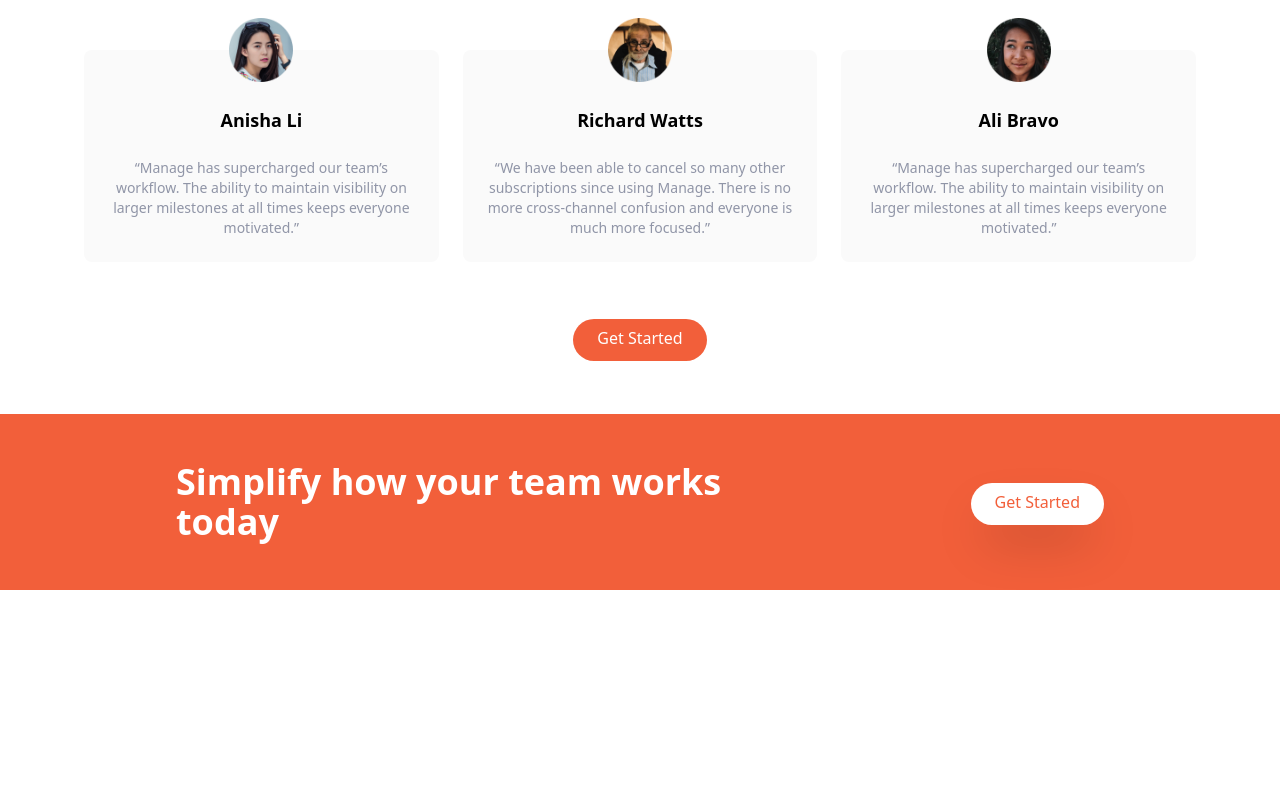
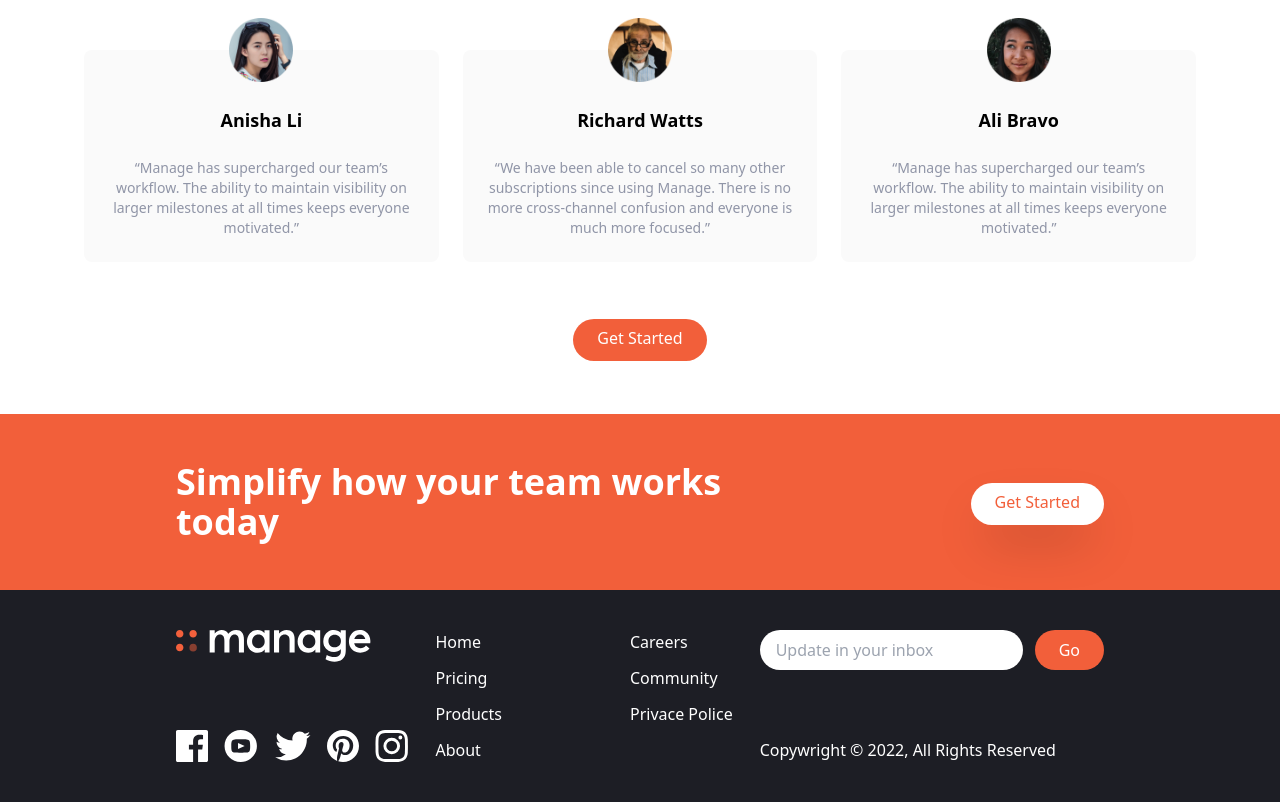
Before and after one commit to EACUAMBA/tailwind_crash_course_by_traversy_media, a website: page index.html in a window 1280 px wide. Shown: the part 1358-2160 px from the top of the page. Before the commit the page ends 1948 px from the top, so only its background shows below. Drawn offline with Linux system fonts and the light colour scheme.

Commit message:
Adicionei o footer.

```diff
--- a/index.html
+++ b/index.html
@@ -32,9 +32,13 @@
         <a href="#" class="hover:text-darkGrayishBlue">Careers</a>
         <a href="#" class="hover:text-darkGrayishBlue">Community</a>
       </div>
+
+      <!-- Button -->
       <a href="#"
         class="hidden p-3 px-6 pt-2 text-white bg-brightRed rounded-full baseline hover:bg-brightRedLight md:block">Get
         Started</a>
+
+
     </div>
   </nav>
 
@@ -222,12 +226,78 @@
       </h2>
       <!-- Button -->
       <div>
-        <a href="#"
-        class="p-3 px-6 pt-2 text-brightRed bg-white rounded-full baseline shadow-2xl hover:bg-gray-900">Get
-        Started</a>
+        <a href="#" class="p-3 px-6 pt-2 text-brightRed bg-white rounded-full baseline shadow-2xl hover:bg-gray-900">Get
+          Started</a>
       </div>
     </div>
   </section>
+
+  <!-- Footer -->
+  <footer class="bg-veryDarkBlue">
+    <div class="container flex flex-col-reverse justify-between px-6 py-10 mx-auto space-y-8 md:flex-row md:space-y-0">
+      <div
+        class="flex flex-col-reverse items-center justify-between space-y-12 md:flex-col md:space-y-0 md:items-start">
+        <div class="mx-auto my-4 text-white text-center text-center md:hidden">
+          Copywright &copy; 2022, All Rights Reserved
+        </div>
+        <div>
+          <img src="./img/logo-white.svg" alt="Logo white" class="h-8">
+        </div>
+
+        <!-- Social links container -->
+        <div class="flex justify-center space-x-4">
+          <!-- Link 1 -->
+          <a href="#">
+            <img src="./img/icon-facebook.svg" alt="Facebook icon" class="h-8" />
+          </a>
+          <!-- Link 2 -->
+          <a href="#">
+            <img src="./img/icon-youtube.svg" alt="Facebook icon" class="h-8" />
+          </a> <!-- Link 3 -->
+          <a href="#">
+            <img src="./img/icon-twitter.svg" alt="Facebook icon" class="h-8" />
+          </a>
+          <!-- Link 4 -->
+          <a href="#">
+            <img src="./img/icon-pinterest.svg" alt="Facebook icon" class="h-8" />
+          </a>
+          <!-- Link 5 -->
+          <a href="#">
+            <img src="./img/icon-instagram.svg" alt="Facebook icon" class="h-8" />
+          </a>
+        </div>
+      </div>
+      <!-- List Container -->
+      <div class="flex justify-around space-x-32">
+        <div class="flex flex-col space-y-3 text-white">
+          <a href="#" class="hover:text-brightRed">Home</a>
+          <a href="#" class="hover:text-brightRed">Pricing</a>
+          <a href="#" class="hover:text-brightRed">Products</a>
+          <a href="#" class="hover:text-brightRed">About</a>
+        </div>
+        <div class="flex flex-col space-y-3 text-white">
+          <a href="#" class="hover:text-brightRed">Careers</a>
+          <a href="#" class="hover:text-brightRed">Community</a>
+          <a href="#" class="hover:text-brightRed">Privace Police</a>
+        </div>
+      </div>
+
+      <!-- Input container -->
+      <div class="flex flex-col justify-between">
+        <form action="#">
+          <div class="flex space-x-3">
+            <input type="text" class="flex-1 px-4 rounded-full focus:outline-none" placeholder="Update in your inbox">
+            <button class="px-6 py-2 text-white rounded-full bg-brightRed hover:bg-brightRedLight focus:outline-none">
+              Go
+            </button>
+          </div>
+        </form>
+        <div class="hidden text-white md:block">
+          Copywright &copy; 2022, All Rights Reserved
+        </div>
+      </div>
+    </div>
+  </footer>
 </body>
 
 </html>
```
Also changed, not shown: css/main.css.
